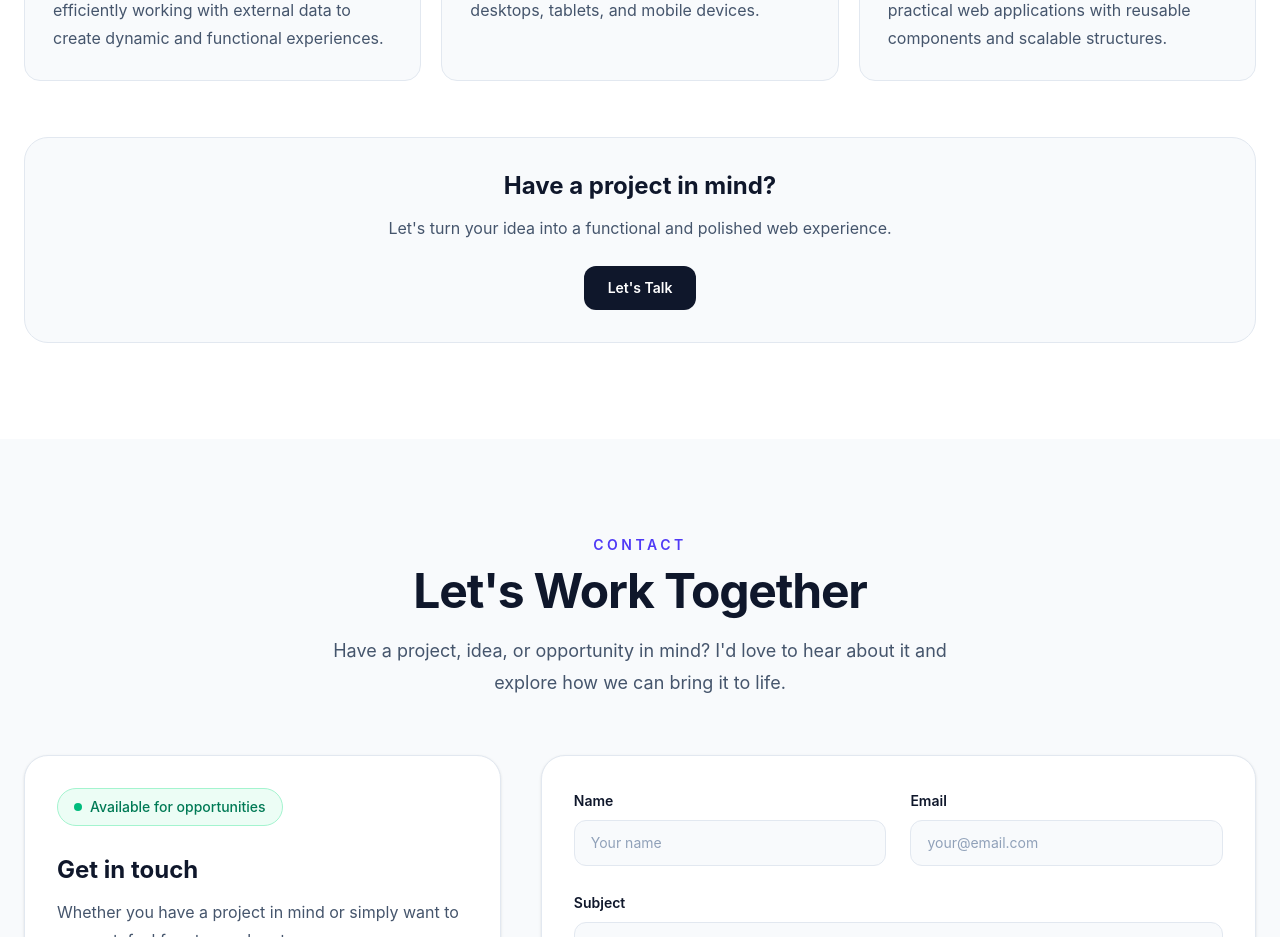
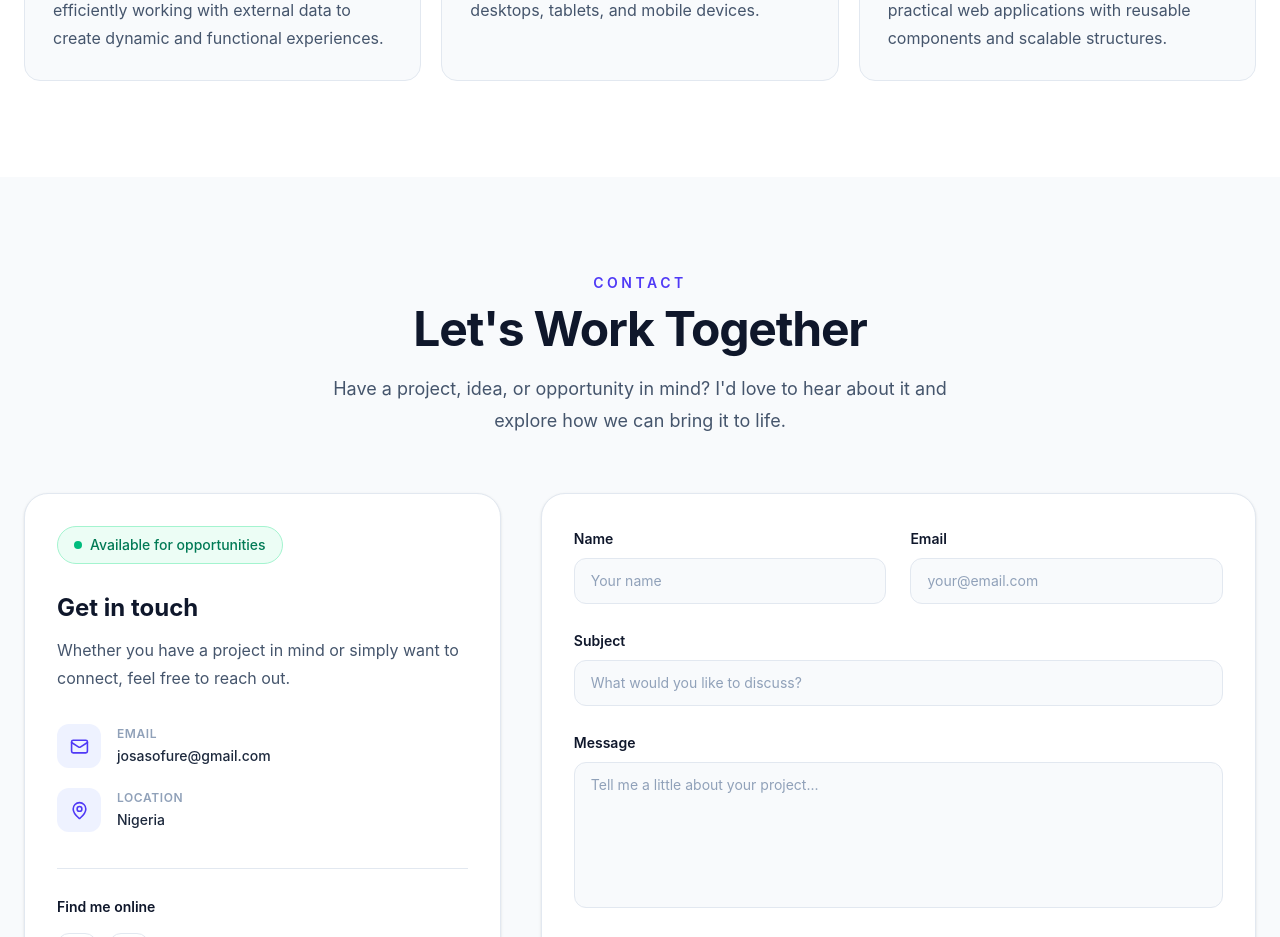
Before and after one commit to JeffJG-maker/my-portfolio, a React (Vite) app: page / in a window 1280 px wide. Shown: the part 5320-6257 px from the top of the page. Built offline with nearby package versions, Linux system fonts and the light colour scheme.

Commit message:
removed one of the contact buttons to keep it much cleaner and simpler

```diff
--- a/index.html
+++ b/index.html
@@ -4,22 +4,78 @@
 <head>
   <meta charset="UTF-8" />
 
+  <!-- Google Search Console -->
   <meta name="google-site-verification" content="dmpzsj_y-8rjiKPED0yjOV82aB51eDGxJmH4f2tOBuc" />
 
+  <!-- Basic SEO -->
   <meta name="viewport" content="width=device-width, initial-scale=1.0" />
 
   <meta name="description"
-    content="Nosa-Orhue Osasofure Jeffrey — Full-Stack Developer building modern, responsive, and functional web applications." />
+    content="Nosa-Orhue Osasofure Jeffrey is a Full-Stack Developer specializing in React, JavaScript, Node.js, Express.js, MongoDB, REST APIs, and modern web application development." />
 
   <meta name="author" content="Nosa-Orhue Osasofure Jeffrey" />
 
+  <meta name="robots" content="index, follow" />
+
+  <!-- Canonical URL -->
+  <link rel="canonical" href="https://nj-my-portfolio.netlify.app/" />
+
+  <!-- Favicon -->
   <link rel="icon" type="image/svg+xml" href="/nj-favicon.svg" />
 
-  <title>Nosa-Orhue Osasofure Jeffrey | Full-Stack Developer</title>
+  <!-- Open Graph / Facebook / LinkedIn -->
+  <meta property="og:type" content="website" />
+
+  <meta property="og:title" content="Nosa-Orhue Osasofure Jeffrey | Full-Stack Developer" />
+
+  <meta property="og:description"
+    content="Full-Stack Developer building modern, responsive, and functional web applications with React, JavaScript, Node.js, Express.js, and MongoDB." />
+
+  <meta property="og:url" content="https://nj-my-portfolio.netlify.app/" />
+
+  <meta property="og:site_name" content="Nosa-Orhue Osasofure Jeffrey" />
+
+  <meta property="og:image" content="https://nj-my-portfolio.netlify.app/jg_profile_pic_nobackground.png" />
+
+  <meta property="og:image:alt" content="Nosa-Orhue Osasofure Jeffrey - Full-Stack Developer" />
+
+  <!-- X / Twitter -->
+  <meta name="twitter:card" content="summary_large_image" />
+
+  <meta name="twitter:title" content="Nosa-Orhue Osasofure Jeffrey | Full-Stack Developer" />
+
+  <meta name="twitter:description" content="Full-Stack Developer building modern and functional web applications." />
+
+  <meta name="twitter:image" content="https://nj-my-portfolio.netlify.app/jg_profile_pic_nobackground.png" />
+
+  <meta name="twitter:image:alt" content="Nosa-Orhue Osasofure Jeffrey - Full-Stack Developer" />
+
+  <!-- Page Title -->
+  <title>
+    Nosa-Orhue Osasofure Jeffrey | Full-Stack Developer
+  </title>
+
+  <!-- Person Structured Data -->
+  <script type="application/ld+json">
+      {
+        "@context": "https://schema.org",
+        "@type": "Person",
+        "name": "Nosa-Orhue Osasofure Jeffrey",
+        "url": "https://nj-my-portfolio.netlify.app/",
+        "image": "https://nj-my-portfolio.netlify.app/jg_profile_pic_nobackground.png",
+        "jobTitle": "Full-Stack Developer",
+        "description": "Full-Stack Developer specializing in modern web application development, React, JavaScript, Node.js, Express.js, MongoDB, and REST APIs.",
+        "sameAs": [
+          "https://github.com/JeffJG-maker",
+          "https://www.linkedin.com/in/nosa-orhue-osasofure-jeffrey-43332530a/"
+        ]
+      }
+    </script>
 </head>
 
 <body>
   <div id="root"></div>
+
   <script type="module" src="/src/main.jsx"></script>
 </body>
 
--- a/src/components/Services.jsx
+++ b/src/components/Services.jsx
@@ -109,30 +109,6 @@ function Services() {
                     })}
                 </div>
 
-                {/* CTA */}
-                <motion.div
-                    initial={{ opacity: 0, y: 25 }}
-                    whileInView={{ opacity: 1, y: 0 }}
-                    viewport={{ once: true, amount: 0.2 }}
-                    transition={{ duration: 0.6, delay: 0.2 }}
-                    className="mt-14 rounded-3xl border border-slate-200 bg-slate-50 p-8 text-center dark:border-white/[0.07] dark:bg-[#181B1E]"
-                >
-                    <h3 className="text-2xl font-bold text-slate-900 dark:text-white">
-                        Have a project in mind?
-                    </h3>
-
-                    <p className="mx-auto mt-3 max-w-xl leading-7 text-slate-600 dark:text-slate-400">
-                        Let's turn your idea into a functional and polished web
-                        experience.
-                    </p>
-
-                    <a
-                        href="#contact"
-                        className="mt-6 inline-flex items-center justify-center rounded-xl bg-slate-900 px-6 py-3 text-sm font-semibold text-white transition hover:bg-indigo-600 dark:bg-white dark:text-slate-900 dark:hover:bg-indigo-500 dark:hover:text-white"
-                    >
-                        Let's Talk
-                    </a>
-                </motion.div>
             </div>
         </section>
     );
```
